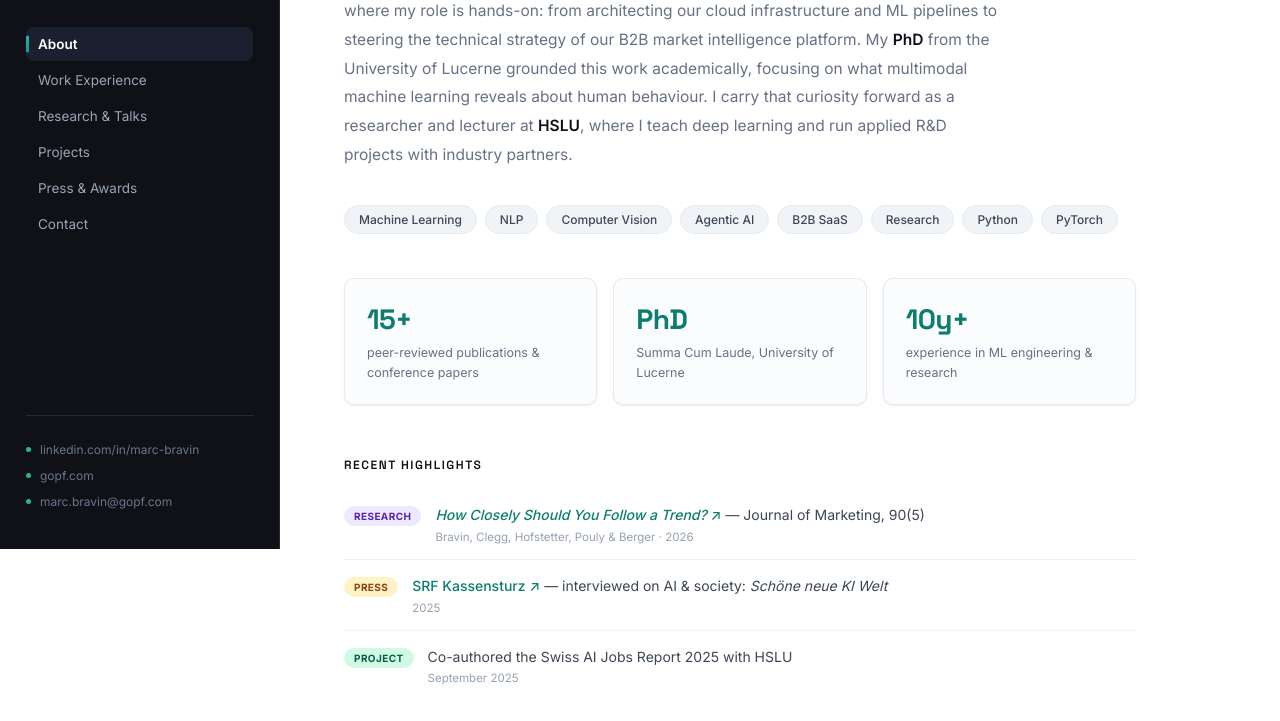
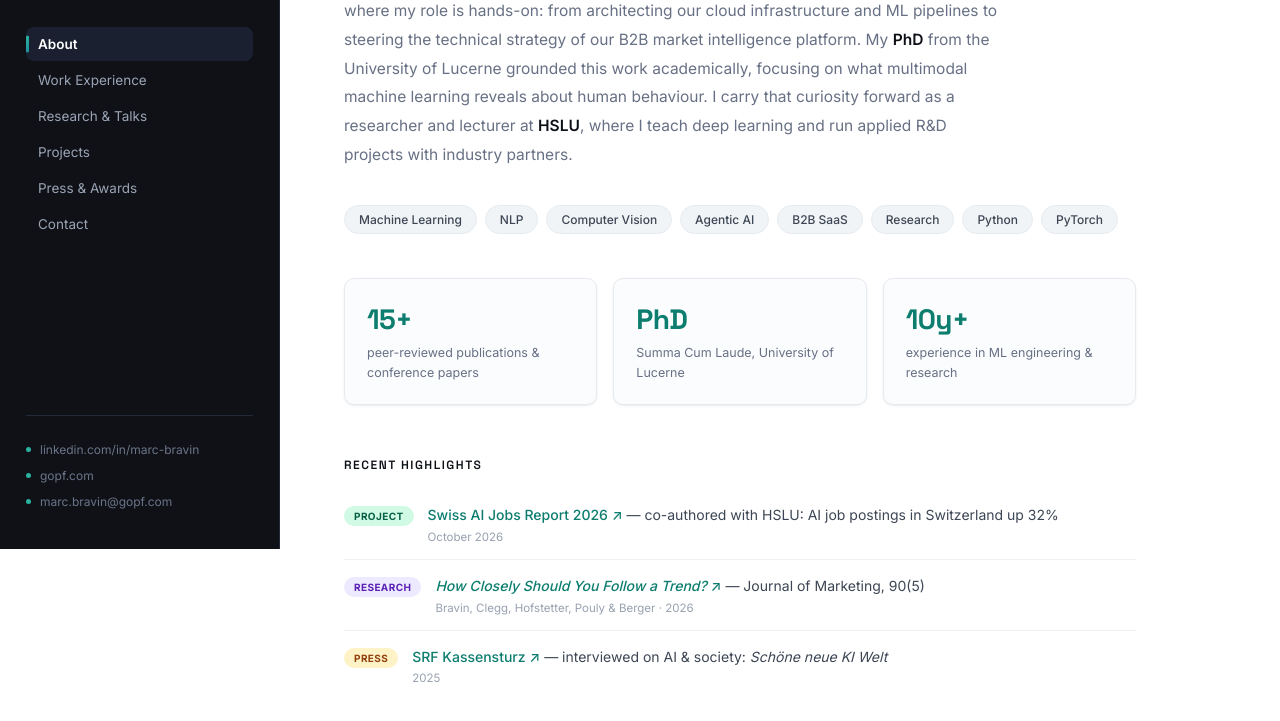
Before and after one commit to bravma/website, a plain HTML site: page index.html in a window 1280 px wide. Shown: the part 251-972 px from the top of the page. Drawn offline with Linux system fonts and the light colour scheme.

Commit message:
feat: add Swiss AI Jobs Report 2026 to highlights and press

```diff
--- a/index.html
+++ b/index.html
@@ -85,6 +85,13 @@
   <div class="recent-section">
     <h3>Recent Highlights</h3>
     <div class="recent-item">
+      <span class="recent-tag tag-project">Project</span>
+      <div>
+        <div class="item-text"><a href="https://www.hslu.ch/-/media/campus/common/files/dokumente/h/1-medienmitteilungen-und-news/2026/i/hslu-ai-job-report-2026.pdf?sc_lang=de-ch" target="_blank" rel="noopener noreferrer">Swiss AI Jobs Report 2026 ↗</a> — co-authored with HSLU: AI job postings in Switzerland up 32%</div>
+        <div class="item-date">October 2026</div>
+      </div>
+    </div>
+    <div class="recent-item">
       <span class="recent-tag tag-research">Research</span>
       <div>
         <div class="item-text"><a href="https://doi.org/10.1177/00222429261466668" target="_blank" rel="noopener noreferrer"><em>How Closely Should You Follow a Trend?</em> ↗</a> — Journal of Marketing, 90(5)</div>
@@ -98,13 +105,6 @@
         <div class="item-date">2025</div>
       </div>
     </div>
-    <div class="recent-item">
-      <span class="recent-tag tag-project">Project</span>
-      <div>
-        <div class="item-text">Co-authored the Swiss AI Jobs Report 2025 with HSLU</div>
-        <div class="item-date">September 2025</div>
-      </div>
-    </div>
   </div>
 </main>
 
```
Also changed, not shown: press.html (+7 -0 lines).
